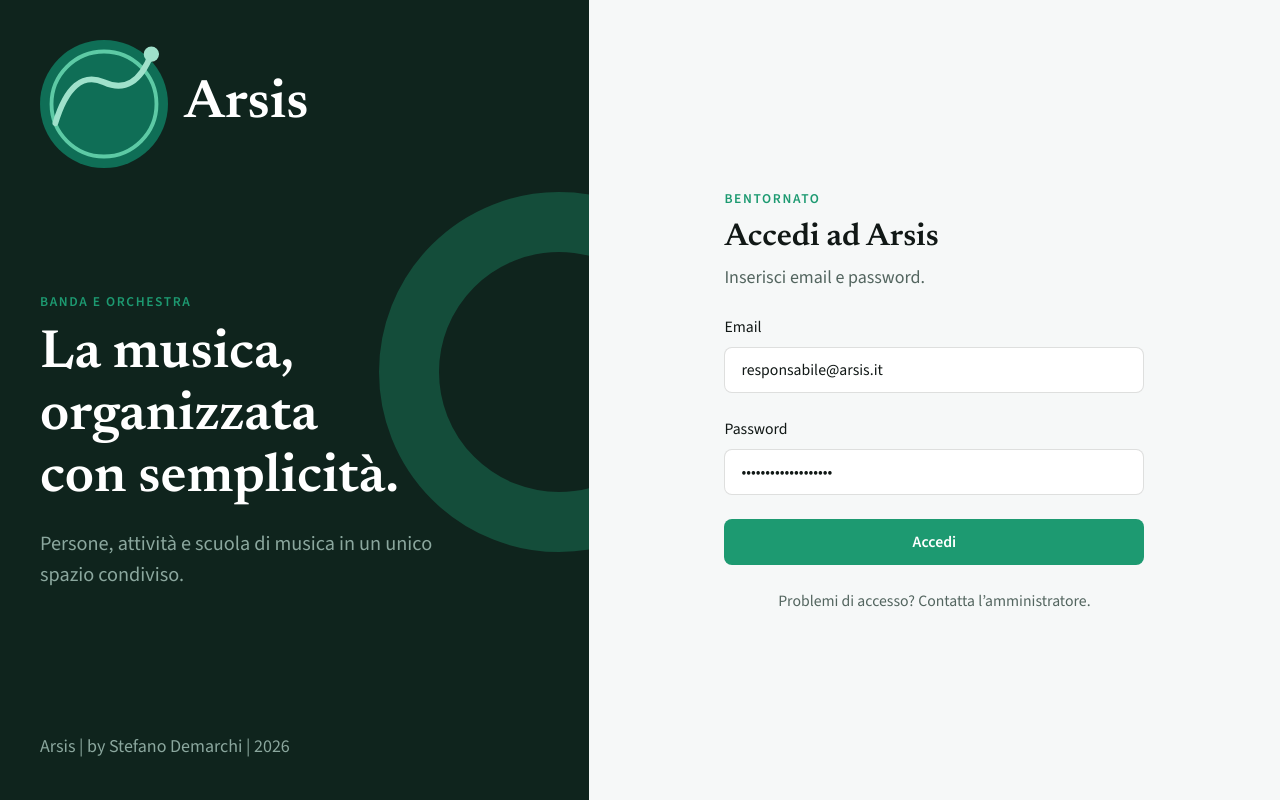
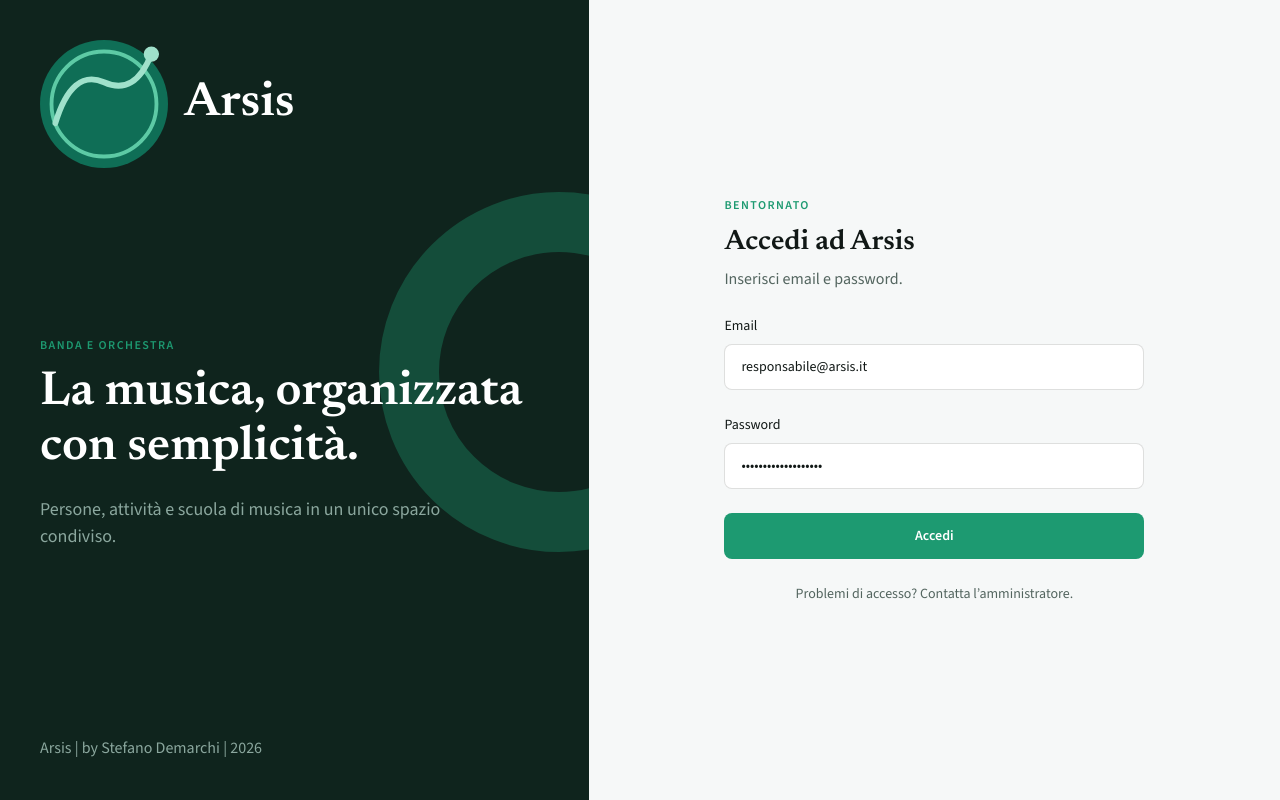
Before and after one commit to sdemarch/Arsis, an Angular app in the folder frontend/: page /login in a window 1280 px wide. Built offline with nearby package versions, Linux system fonts and the light colour scheme; no server answers.

Commit message:
Update font scale

```diff
--- a/frontend/src/styles/reset.css
+++ b/frontend/src/styles/reset.css
@@ -6,7 +6,7 @@
 
 html {
   /* One typographic scale for the entire application, while preserving browser zoom. */
-  font-size: 112.5%;
+  font-size: 100%;
 }
 
 body {
```
